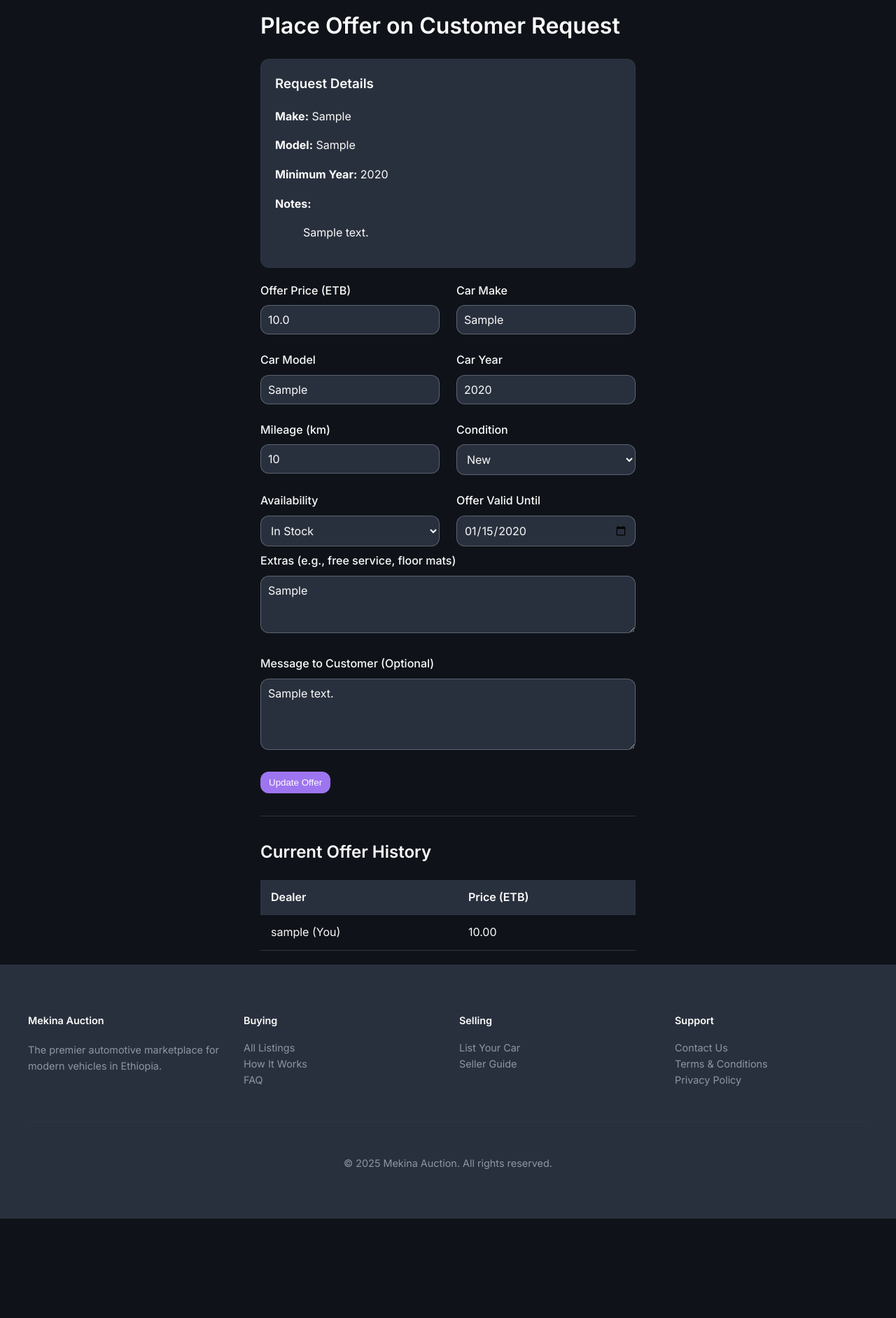
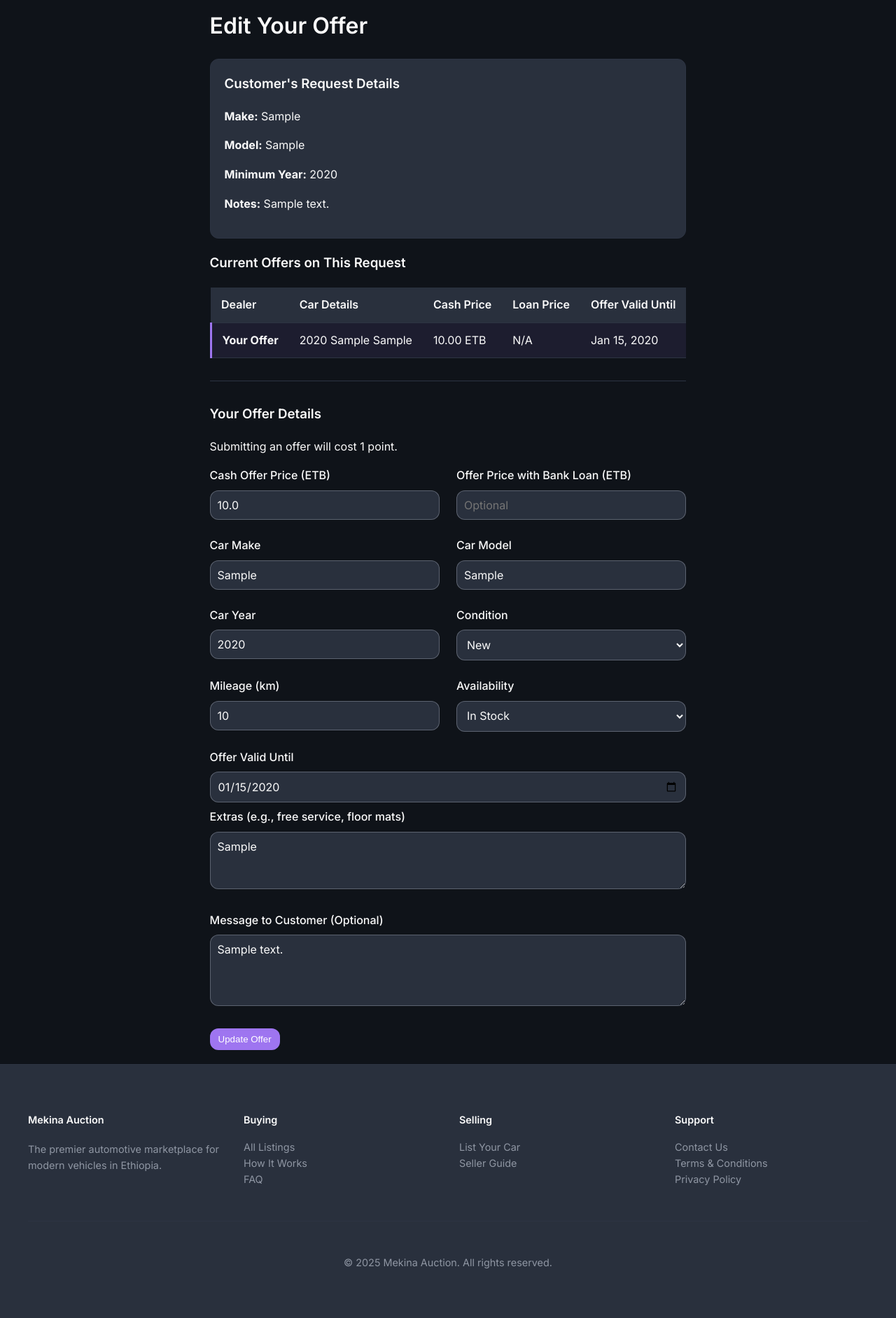
Before and after one commit to amenelu/mekina, a Flask app: page /dealer/bid/1/edit in a window 1280 px wide. Shown: the part 63-1947 px from the top of the page at 70% size. Before the commit the page ends 1805 px from the top, so only its background shows below. Run offline with Flask 3, Linux system fonts and the light colour scheme; a user stored in the database is signed in; tables that the repository leaves empty hold one stand-in row (values such as "Sample post"); some libraries are stand-ins or nearby versions.

Commit message:
feat: Add dual pricing and unread request tracking for dealers
This commit introduces two major features to enhance the dealer experience and fixes several related database issues.

**1. Dual Pricing for Dealer Offers:**
Dealers can now provide two separate prices when making an offer on a customer request: a standard cash price and an optional price for a bank-loan-assisted purchase.

- The `DealerBid` model is updated with a `price_with_loan` field.
- The `Deal` model now stores the `payment_method` chosen by the customer.
- The offer submission form and page (`place_dealer_bid.html`) have been updated for dealers to input both prices and to see both prices on competing offers.
- The customer's offer view (`request_detail.html`) now displays both price options and allows them to select which one to accept.

**2. "Unread" Request Highlighting:**
The dealer dashboard has been improved to more accurately highlight new opportunities. Instead of highlighting requests a dealer hasn't bid on, it now highlights requests they have never opened.

- A new `DealerRequestView` model tracks when a dealer views a request for the first time.
- The `place_bid` route now records a "view" event.
- The dealer dashboard query uses this view data to apply a `new-request` highlight, which is removed once the request has been opened.

**3. Bug Fixes:**
- Resolved `OperationalError` and `InvalidRequestError` by correcting a `ForeignKey` reference in the `DealerRequestView` model and ensuring new models (`DealerRequestView`, `DealerReview`) are properly registered in `models/__init__.py` for database migrations.

````diff
--- a/car-auction-mvp/models/__init__.py
+++ b/car-auction-mvp/models/__init__.py
@@ -18,3 +18,5 @@ from .conversation import Conversation
 from .chat_message import ChatMessage
 from .lead_score import LeadScore
 from .dealer_rating import DealerRating
+from .dealer_request_view import DealerRequestView
+from .dealer_review import DealerReview
--- a/car-auction-mvp/routes/dealer.py
+++ b/car-auction-mvp/routes/dealer.py
@@ -10,7 +10,8 @@ from models.auction import Auction
 from models.conversation import Conversation
 from models.chat_message import ChatMessage
 from models.notification import Notification
-from models.dealer_rating import DealerRating
+from models.dealer_review import DealerReview
+from models.dealer_request_view import DealerRequestView
 from extensions import db, socketio
 from sqlalchemy import func
 from functools import wraps
@@ -36,7 +37,8 @@ def dealer_required(f):
     return decorated_function
 
 class DealerBidForm(FlaskForm):
-    price = FloatField('Offer Price (ETB)', validators=[DataRequired(), NumberRange(min=1)])
+    price = FloatField('Cash Offer Price (ETB)', validators=[DataRequired(), NumberRange(min=1)])
+    price_with_loan = FloatField('Offer Price with Bank Loan (ETB)', validators=[Optional(), NumberRange(min=1)])
     make = StringField('Car Make', validators=[DataRequired()])
     model = StringField('Car Model', validators=[DataRequired()])
     car_year = IntegerField('Car Year', validators=[DataRequired(), NumberRange(min=1900, max=datetime.now().year + 1)])
@@ -74,7 +76,18 @@ def dashboard():
         func.min(DealerBid.price).label('lowest_offer')
     ).group_by(DealerBid.request_id).subquery()
 
-    active_requests = db.session.query(CarRequest, bid_count_subquery.c.bid_count, lowest_offer_subquery.c.lowest_offer).\
+    # Subquery to get all request IDs that the current dealer has already viewed.
+    viewed_requests_subquery = db.session.query(
+        DealerRequestView.request_id
+    ).filter(DealerRequestView.dealer_id == current_user.id).subquery()
+
+    active_requests = db.session.query(
+        CarRequest,
+        bid_count_subquery.c.bid_count,
+        lowest_offer_subquery.c.lowest_offer,
+        # This will be True if the request has been viewed, otherwise False.
+        (CarRequest.id.in_(db.select(viewed_requests_subquery))).label('has_been_viewed')
+    ).\
         outerjoin(bid_count_subquery, CarRequest.id == bid_count_subquery.c.request_id).\
         outerjoin(lowest_offer_subquery, CarRequest.id == lowest_offer_subquery.c.request_id).\
         filter(CarRequest.status == 'active').order_by(CarRequest.created_at.desc()).all()
@@ -127,7 +140,7 @@ def profile(dealer_id):
     active_listings = Car.query.filter_by(owner_id=dealer.id, is_approved=True, is_active=True).order_by(Car.id.desc()).all()
 
     # Calculate average rating
-    ratings = dealer.ratings_received.all()
+    ratings = dealer.reviews_received.all()
     avg_rating = 0
     if ratings:
         avg_rating = sum(r.rating for r in ratings) / len(ratings)
@@ -215,6 +228,17 @@ def unlock_conversation(conversation_id):
 @dealer_required
 def place_bid(request_id):
     car_request = CarRequest.query.get_or_404(request_id)
+
+    # --- Mark the request as viewed by the dealer ---
+    # This is idempotent due to the unique constraint on the model.
+    view_exists = DealerRequestView.query.filter_by(
+        dealer_id=current_user.id,
+        request_id=car_request.id
+    ).first()
+    if not view_exists:
+        new_view = DealerRequestView(dealer_id=current_user.id, request_id=car_request.id)
+        db.session.add(new_view)
+        db.session.commit()
     # Get existing bids to show the history
     existing_bids = car_request.dealer_bids.order_by(DealerBid.price.asc()).all()
 
@@ -230,6 +254,7 @@ def place_bid(request_id):
 
         new_bid = DealerBid(
             price=form.price.data,
+            price_with_loan=form.price_with_loan.data,
             make=form.make.data,
             model=form.model.data,
             car_year=form.car_year.data,
--- a/car-auction-mvp/static/css/style.css
+++ b/car-auction-mvp/static/css/style.css
@@ -662,6 +662,18 @@ tbody tr:hover {
     background-color: hsl(var(--secondary));
 }
 
+/* Highlight for new/unread items in tables */
+tbody tr.new-request {
+    background-color: hsl(var(--secondary)) !important;
+    border-left: 3px solid hsl(var(--accent));
+}
+
+/* Highlight for a user's own items in a list */
+tbody tr.my-bid-highlight {
+    background-color: hsl(var(--accent) / 0.1) !important;
+    border-left: 3px solid hsl(var(--accent));
+}
+
 /* 6. Sections */
 .section {
     padding: 4rem 0;
--- a/car-auction-mvp/templates/dealer_dashboard.html
+++ b/car-auction-mvp/templates/dealer_dashboard.html
@@ -55,8 +55,8 @@
                     </tr>
                 </thead>
                 <tbody>
-                    {% for car_request, bid_count, lowest_offer in requests %}
-                    <tr class="clickable-row" data-href="{{ url_for('dealer.place_bid', request_id=car_request.id) }}">
+                    {% for car_request, bid_count, lowest_offer, has_been_viewed in requests %}
+                    <tr class="clickable-row {% if not has_been_viewed %}new-request{% endif %}" data-href="{{ url_for('dealer.place_bid', request_id=car_request.id) }}">
                         <td>{{ car_request.created_at.strftime('%b %d, %Y') }}</td>
                         <td>
                             {% if car_request.make and car_request.model %}
--- a/car-auction-mvp/templates/place_dealer_bid.html
+++ b/car-auction-mvp/templates/place_dealer_bid.html
@@ -1,113 +1,120 @@
 {% extends "base.html" %}
 
-{% macro display_request_notes(notes) %}
-    {% set lines = notes.split('\n') %}
-    <ul class="request-notes-list">
-    {% for line in lines %}
-        {% if line.strip() and ':' in line %}
-            {% set parts = line.split(':', 1) %}
-            <li>
-                <strong>{{ parts[0].replace('-', '').strip() }}:</strong>
-                <span>{{ parts[1].strip() }}</span>
-            </li>
-        {% endif %}
-    {% endfor %}
-    </ul>
-{% endmacro %}
-
-{% block title %}Place Offer on Request{% endblock %}
+{% block title %}
+    {% if form.submit.label.text == 'Update Offer' %}
+        Edit Offer for Request #{{ car_request.id }}
+    {% else %}
+        Place Offer on Request #{{ car_request.id }}
+    {% endif %}
+{% endblock %}
 
 {% block content %}
-    <h1>Place Offer on Customer Request</h1>
+    <h1>
+        {% if form.submit.label.text == 'Update Offer' %}
+            Edit Your Offer
+        {% else %}
+            Place an Offer
+        {% endif %}
+    </h1>
 
     <div class="question-context">
-        <h3>Request Details</h3>
-        {% if car_request.make and car_request.model %}
+        <h3>Customer's Request Details</h3>
+        {% if car_request.make %}
             <p><strong>Make:</strong> {{ car_request.make }}</p>
-            <p><strong>Model:</strong> {{ car_request.model }}</p>
+            <p><strong>Model:</strong> {{ car_request.model or 'Any' }}</p>
             <p><strong>Minimum Year:</strong> {{ car_request.min_year or 'Any' }}</p>
-            <p><strong>Notes:</strong></p>
-            <blockquote>{{ car_request.notes or 'None' }}</blockquote>
-        {% else %}
-            {{ display_request_notes(car_request.notes) }}
         {% endif %}
+        <p><strong>Notes:</strong> {{ car_request.notes or 'None' }}</p>
     </div>
 
-    <form method="POST" action="">
+    {% if bids %}
+        <h3>Current Offers on This Request</h3>
+        <div class="table-responsive-wrapper">
+            <table class="dashboard-table">
+                <thead>
+                    <tr>
+                        <th>Dealer</th>
+                        <th>Car Details</th>
+                        <th>Cash Price</th>
+                        <th>Loan Price</th>
+                        <th>Offer Valid Until</th>
+                    </tr>
+                </thead>
+                <tbody>
+                    {% for bid in bids %}
+                        <tr {% if bid.dealer_id == current_user.id %}class="my-bid-highlight"{% endif %}>
+                            <td>
+                                <strong>
+                                    {% if bid.dealer_id == current_user.id %}
+                                        Your Offer
+                                    {% else %}
+                                        Dealer #{{ loop.index }}
+                                    {% endif %}
+                                </strong>
+                            </td>
+                            <td>{{ bid.car_year }} {{ bid.make }} {{ bid.model }}</td>
+                            <td>{{ '{:,.2f}'.format(bid.price) }} ETB</td>
+                            <td>
+                                {% if bid.price_with_loan %}
+                                    {{ '{:,.2f}'.format(bid.price_with_loan) }} ETB
+                                {% else %}
+                                    <span class="text-muted">N/A</span>
+                                {% endif %}
+                            </td>
+                            <td>{{ bid.valid_until.strftime('%b %d, %Y') }}</td>
+                        </tr>
+                    {% endfor %}
+                </tbody>
+            </table>
+        </div>
+    {% endif %}
+
+    <hr>
+
+    <form method="POST" novalidate>
         {{ form.hidden_tag() }}
-        <div class="form-grid two-columns">
+        <h3>Your Offer Details</h3>
+        <p>Submitting an offer will cost 1 point.</p>
+
+        <div class="form-grid">
             <div class="form-group">
                 {{ form.price.label }}
-                {{ form.price() }}
-                {% for error in form.price.errors %}<div class="form-error">{{ error }}</div>{% endfor %}
+                {{ form.price(class="form-control") }}
+                {% for error in form.price.errors %}<span class="form-error">{{ error }}</span>{% endfor %}
             </div>
             <div class="form-group">
-                {{ form.make.label }}
-                {{ form.make() }}
-                {% for error in form.make.errors %}<div class="form-error">{{ error }}</div>{% endfor %}
+                {{ form.price_with_loan.label }}
+                {{ form.price_with_loan(class="form-control", placeholder="Optional") }}
+                {% for error in form.price_with_loan.errors %}<span class="form-error">{{ error }}</span>{% endfor %}
             </div>
-            <div class="form-group">
-                {{ form.model.label }}
-                {{ form.model() }}
-                {% for error in form.model.errors %}<div class="form-error">{{ error }}</div>{% endfor %}
-            </div>
-            <div class="form-group">
-                {{ form.car_year.label }}
-                {{ form.car_year() }}
-                {% for error in form.car_year.errors %}<div class="form-error">{{ error }}</div>{% endfor %}
-            </div>
-            <div class="form-group">
-                {{ form.mileage.label }}
-                {{ form.mileage() }}
-                {% for error in form.mileage.errors %}<div class="form-error">{{ error }}</div>{% endfor %}
-            </div>
-            <div class="form-group">
-                {{ form.condition.label }}
-                {{ form.condition() }}
-                {% for error in form.condition.errors %}<div class="form-error">{{ error }}</div>{% endfor %}
-            </div>
-            <div class="form-group">
-                {{ form.availability.label }}
-                {{ form.availability() }}
-                {% for error in form.availability.errors %}<div class="form-error">{{ error }}</div>{% endfor %}
-            </div>
-            <div class="form-group">
-                {{ form.valid_until.label }}
-                {{ form.valid_until(placeholder='YYYY-MM-DD') }}
-                {% for error in form.valid_until.errors %}<div class="form-error">{{ error }}</div>{% endfor %}
-            </div>
+            <div class="form-group">{{ form.make.label }}{{ form.make(class="form-control") }}{% for error in form.make.errors %}<span class="form-error">{{ error }}</span>{% endfor %}</div>
+            <div class="form-group">{{ form.model.label }}{{ form.model(class="form-control") }}{% for error in form.model.errors %}<span class="form-error">{{ error }}</span>{% endfor %}</div>
+            <div class="form-group">{{ form.car_year.label }}{{ form.car_year(class="form-control") }}{% for error in form.car_year.errors %}<span class="form-error">{{ error }}</span>{% endfor %}</div>
+            <div class="form-group">{{ form.condition.label }}{{ form.condition(class="form-control") }}{% for error in form.condition.errors %}<span class="form-error">{{ error }}</span>{% endfor %}</div>
+            <div class="form-group">{{ form.mileage.label }}{{ form.mileage(class="form-control") }}{% for error in form.mileage.errors %}<span class="form-error">{{ error }}</span>{% endfor %}</div>
+            <div class="form-group">{{ form.availability.label }}{{ form.availability(class="form-control") }}{% for error in form.availability.errors %}<span class="form-error">{{ error }}</span>{% endfor %}</div>
+            <div class="form-group full-width">{{ form.valid_until.label }}{{ form.valid_until(class="form-control") }}{% for error in form.valid_until.errors %}<span class="form-error">{{ error }}</span>{% endfor %}</div>
         </div>
+
         <div class="form-group">
             {{ form.extras.label }}
-            {{ form.extras(rows=3) }}
-            {% for error in form.extras.errors %}<div class="form-error">{{ error }}</div>{% endfor %}
+            {{ form.extras(class="form-control", rows=3) }}
+            {% for error in form.extras.errors %}<span class="form-error">{{ error }}</span>{% endfor %}
         </div>
         <div class="form-group">
             {{ form.message.label }}
-            {{ form.message(rows=4) }}
-            {% for error in form.message.errors %}<div class="form-error">{{ error }}</div>{% endfor %}
+            {{ form.message(class="form-control", rows=4) }}
+            {% for error in form.message.errors %}<span class="form-error">{{ error }}</span>{% endfor %}
         </div>
-        {{ form.submit(class='btn approve') }} {# The button text is now set in the route #}
+
+        {{ form.submit(class="btn approve") }}
     </form>
+{% endblock %}
+```
 
-    {% if bids %}
-    <hr>
-    <h2>Current Offer History</h2>
-    <table>
-        <thead>
-            <tr>
-                <th>Dealer</th>
-                <th>Price (ETB)</th>
-            </tr>
-        </thead>
-        <tbody>
-            {% for bid in bids %}
-            <tr>
-                <td>{{ bid.dealer.username }} {% if bid.dealer_id == current_user.id %}(You){% endif %}</td>
-                <td>{{ '{:,.2f}'.format(bid.price) }}</td>
-            </>
-            {% endfor %}
-        </tbody>
-    </table>
-    {% endif %}
-{% endblock %}
+This change ensures that when a dealer goes to place or edit a bid, they will have a complete view of all existing offers, including both cash and loan prices, allowing them to make a more informed and competitive bid.
+
+<!--
+[PROMPT_SUGGESTION]On the deal summary page, display which payment method was chosen.[/PROMPT_SUGGESTION]
+[PROMPT_SUGGESTION]Add a filter to the dealer dashboard to show only requests they haven't bid on.[/PROMPT_SUGGESTION]
+-->
````
Also changed, not shown: other parts of car-auction-mvp/static/css/style.css (+35 -1 lines), car-auction-mvp/migrations/versions/7d0039246928_add_dealer_request_view_and_dealer_.py (added, +45 -0 lines), car-auction-mvp/models/dealer_request_view.py (added, +19 -0 lines), car-auction-mvp/routes/admin.py (+6 -2 lines), car-auction-mvp/routes/request.py (+11 -2 lines), car-auction-mvp/templates/request_detail.html (+28 -7 lines), car-auction-mvp/instance/database.db.
